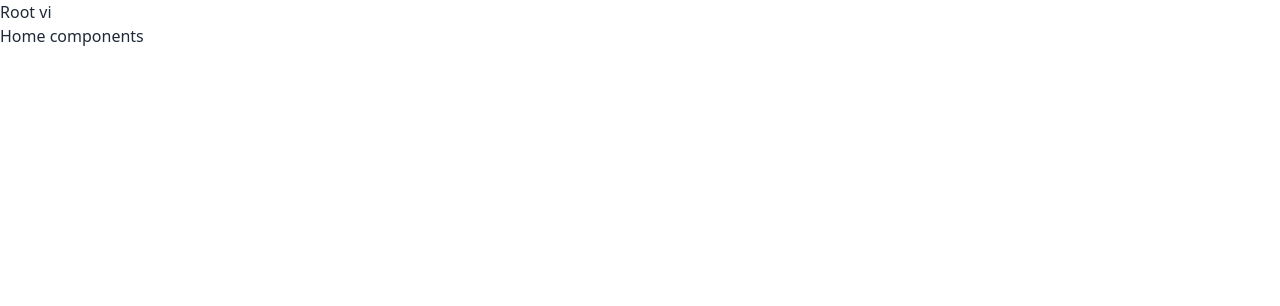
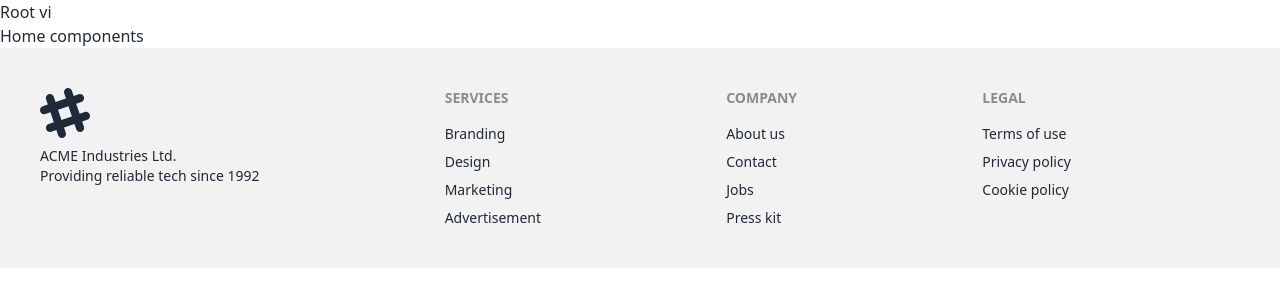
Before and after one commit to razu351724/module-47-react-career-hub, a React (Vite) app: page / in a window 1280 px wide. Shown: the top 306 px of the page. Built offline with nearby package versions, Linux system fonts and the light colour scheme.

Commit message:
<feat>: The  Footer.jsx compo create  and Root.jsx cold

```diff
--- /dev/null
+++ b/src/components/Footer/Footer.jsx
@@ -0,0 +1,34 @@
+const Footer = () => {
+    return (
+        <div>
+            <footer className="footer p-10 bg-base-200 text-base-content">
+  <aside>
+    <svg width="50" height="50" viewBox="0 0 24 24" xmlns="http://www.w3.org/2000/svg" fillRule="evenodd" clipRule="evenodd" className="fill-current"><path d="M22.672 15.226l-2.432.811.841 2.515c.33 1.019-.209 2.127-1.23 2.456-1.15.325-2.148-.321-2.463-1.226l-.84-2.518-5.013 1.677.84 2.517c.391 1.203-.434 2.542-1.831 2.542-.88 0-1.601-.564-1.86-1.314l-.842-2.516-2.431.809c-1.135.328-2.145-.317-2.463-1.229-.329-1.018.211-2.127 1.231-2.456l2.432-.809-1.621-4.823-2.432.808c-1.355.384-2.558-.59-2.558-1.839 0-.817.509-1.582 1.327-1.846l2.433-.809-.842-2.515c-.33-1.02.211-2.129 1.232-2.458 1.02-.329 2.13.209 2.461 1.229l.842 2.515 5.011-1.677-.839-2.517c-.403-1.238.484-2.553 1.843-2.553.819 0 1.585.509 1.85 1.326l.841 2.517 2.431-.81c1.02-.33 2.131.211 2.461 1.229.332 1.018-.21 2.126-1.23 2.456l-2.433.809 1.622 4.823 2.433-.809c1.242-.401 2.557.484 2.557 1.838 0 .819-.51 1.583-1.328 1.847m-8.992-6.428l-5.01 1.675 1.619 4.828 5.011-1.674-1.62-4.829z"></path></svg>
+    <p>ACME Industries Ltd.<br/>Providing reliable tech since 1992</p>
+  </aside>
+  <nav>
+    <header className="footer-title">Services</header>
+    <a className="link link-hover">Branding</a>
+    <a className="link link-hover">Design</a>
+    <a className="link link-hover">Marketing</a>
+    <a className="link link-hover">Advertisement</a>
+  </nav>
+  <nav>
+    <header className="footer-title">Company</header>
+    <a className="link link-hover">About us</a>
+    <a className="link link-hover">Contact</a>
+    <a className="link link-hover">Jobs</a>
+    <a className="link link-hover">Press kit</a>
+  </nav>
+  <nav>
+    <header className="footer-title">Legal</header>
+    <a className="link link-hover">Terms of use</a>
+    <a className="link link-hover">Privacy policy</a>
+    <a className="link link-hover">Cookie policy</a>
+  </nav>
+</footer>
+        </div>
+    );
+};
+
+export default Footer;
--- a/src/components/Root/Root.jsx
+++ b/src/components/Root/Root.jsx
@@ -1,10 +1,12 @@
 import { Outlet } from "react-router-dom";
+import Footer from "../Footer/Footer";
 
 const Root = () => {
     return (
         <div>
             <h3>Root vi</h3>
             <Outlet></Outlet>
+            <Footer></Footer>
         </div>
     );
 };
```
